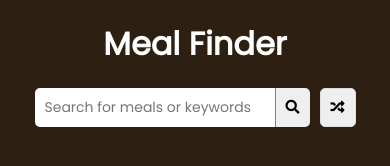
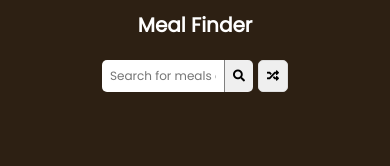
Before and after one commit to yousfiabderrahmane/mealFinder, a plain HTML site: page index.html in a window 390 px wide. Drawn offline with Linux system fonts and the light colour scheme.

Commit message:
adding responsive

```diff
--- a/style.css
+++ b/style.css
@@ -44,3 +44,31 @@ button {
   border-top-left-radius: 0px;
   border-bottom-left-radius: 0px;
 }
+
+@media (max-width: 500px) {
+  .container {
+    padding: 10px;
+  }
+  h1 {
+    font-size: 20px;
+  }
+  .flex {
+    gap: 5px;
+  }
+  input,
+  button {
+    font-size: 12px;
+    padding: 6px 8px;
+    border-radius: 5px;
+  }
+  #submit.flex {
+    gap: 0px;
+  }
+  #submit input {
+    border: none;
+    width: 122px;
+  }
+  #submit button {
+    border-left: 1px solid gray;
+  }
+}
```
